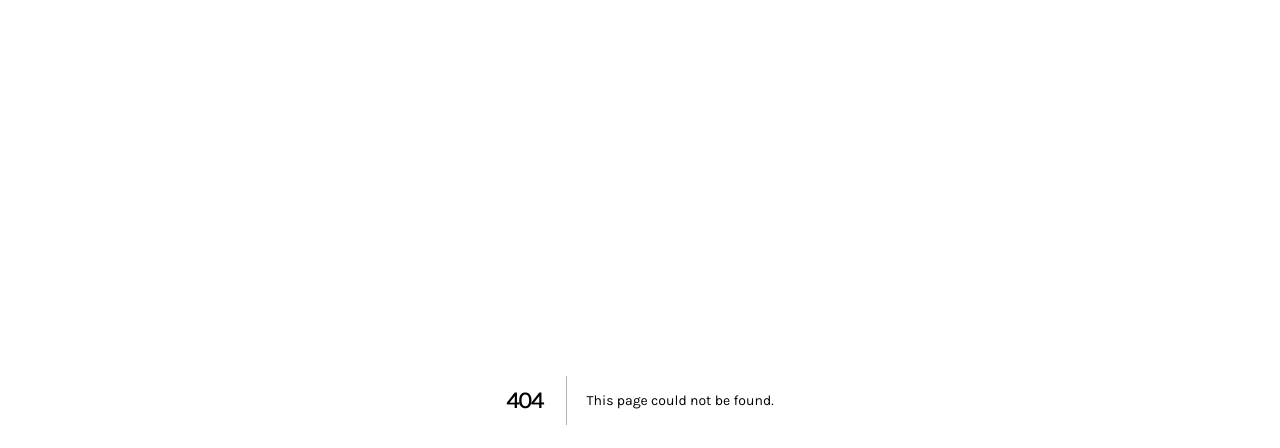
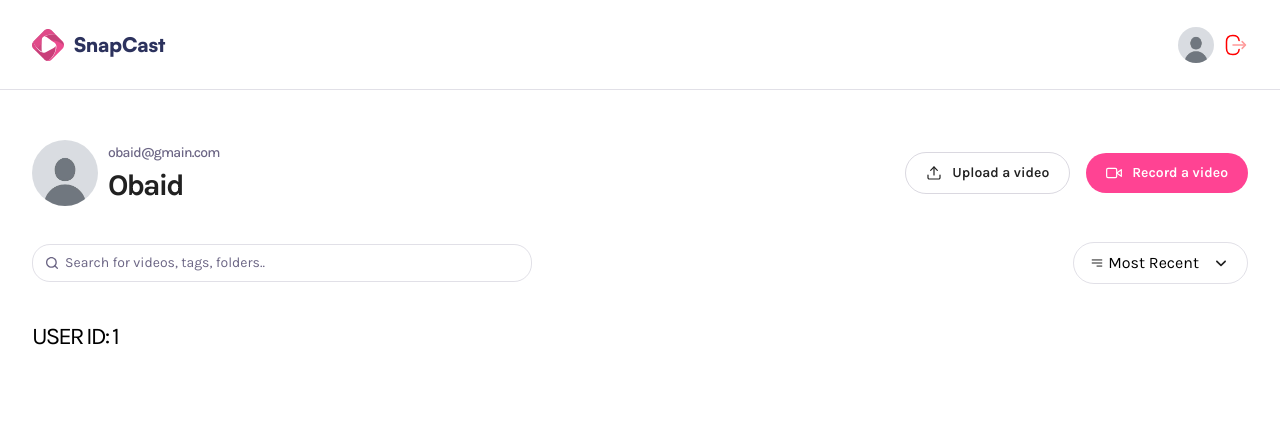
Before and after one commit to obaidalqurshi/SnapCast, a Next.js app: page /profile/1 in a window 1280 px wide. Before the commit this address had no page. Shown: the top 448 px of the page. Built offline with nearby package versions, Linux system fonts and the light colour scheme.

Commit message:
dropdownlist component and prfile page

```diff
--- /dev/null
+++ b/app/(root)/profile/[id]/page.tsx
@@ -0,0 +1,14 @@
+import Header from '@/components/Header';
+import React from 'react'
+
+const Page = async ({params}: ParamsWithSearch) => {
+    const {id} = await params;
+  return (
+    <div className='wrapper page'>
+        <Header subHeader='obaid@gmain.com' title='obaid' userImg='/assets/images/dummy.jpg' />
+      <h1 className='text-2xl font-karla'>USER ID: {id}</h1>
+    </div>
+  )
+}
+
+export default Page
--- /dev/null
+++ b/components/DropdownList.tsx
@@ -0,0 +1,30 @@
+'use client'
+import React, { useState } from 'react'
+import Image from 'next/image'
+const DropdownList = () => {
+    const [isOpen, setIsOpen] = useState(false)
+  return (
+    <div className='relative'>
+      <div className='cursor-pointer' onClick={()=> setIsOpen(!isOpen)}>
+            <div className='filter-trigger'>
+                <figure>
+                    <Image src='/assets/icons/hamburger.svg' alt='menu' width={14} height={14} />
+                    Most Recent
+                </figure>
+                <Image src='/assets/icons/arrow-down.svg' alt='arrow-down' width={20} height={20} />
+            </div>
+      </div>
+      {isOpen&&(
+        <ul className='dropdown'>
+            {['Most recent', 'Most liked'].map((option)=>(
+                <li key={option} className='list-item'>
+                    {option}
+                </li>
+            ))}
+        </ul>
+      )}
+    </div>
+  )
+}
+
+export default DropdownList
--- a/components/Header.tsx
+++ b/components/Header.tsx
@@ -1,6 +1,7 @@
 import { ICONS } from "@/constants"
 import Image from "next/image"
 import Link from "next/link"
+import DropdownList from "./DropdownList"
 
 const Header = ({ subHeader, title, userImg }: SharedHeaderProps) => {
     return (
@@ -34,7 +35,7 @@ const Header = ({ subHeader, title, userImg }: SharedHeaderProps) => {
                     <Image src='/assets/icons/search.svg' alt="search" width={16} height={16} />
                 </div>
 
-                {/* <DropDownList></DropDownList> */}
+                <DropdownList />
             </section>
         </header>
     )
```
